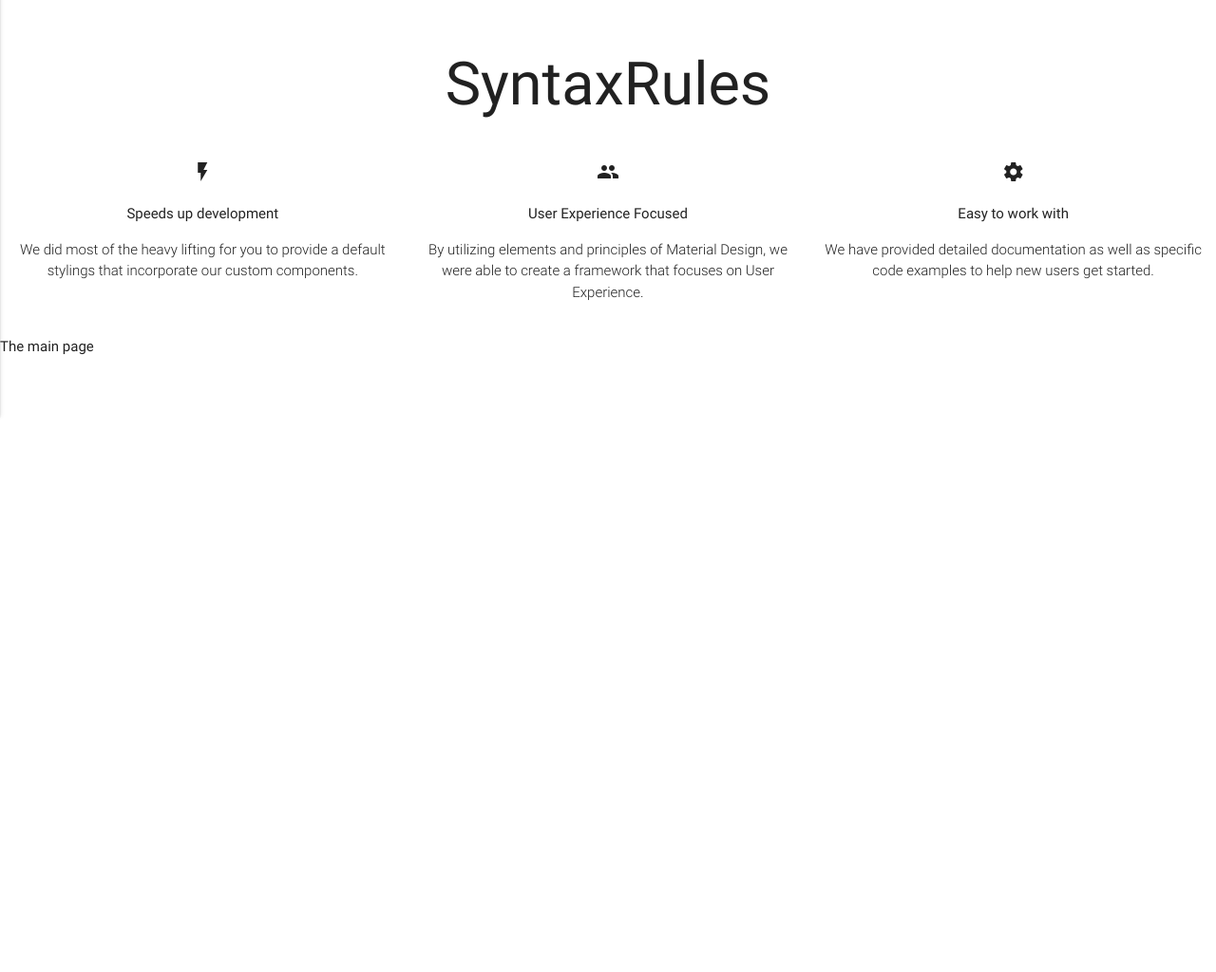
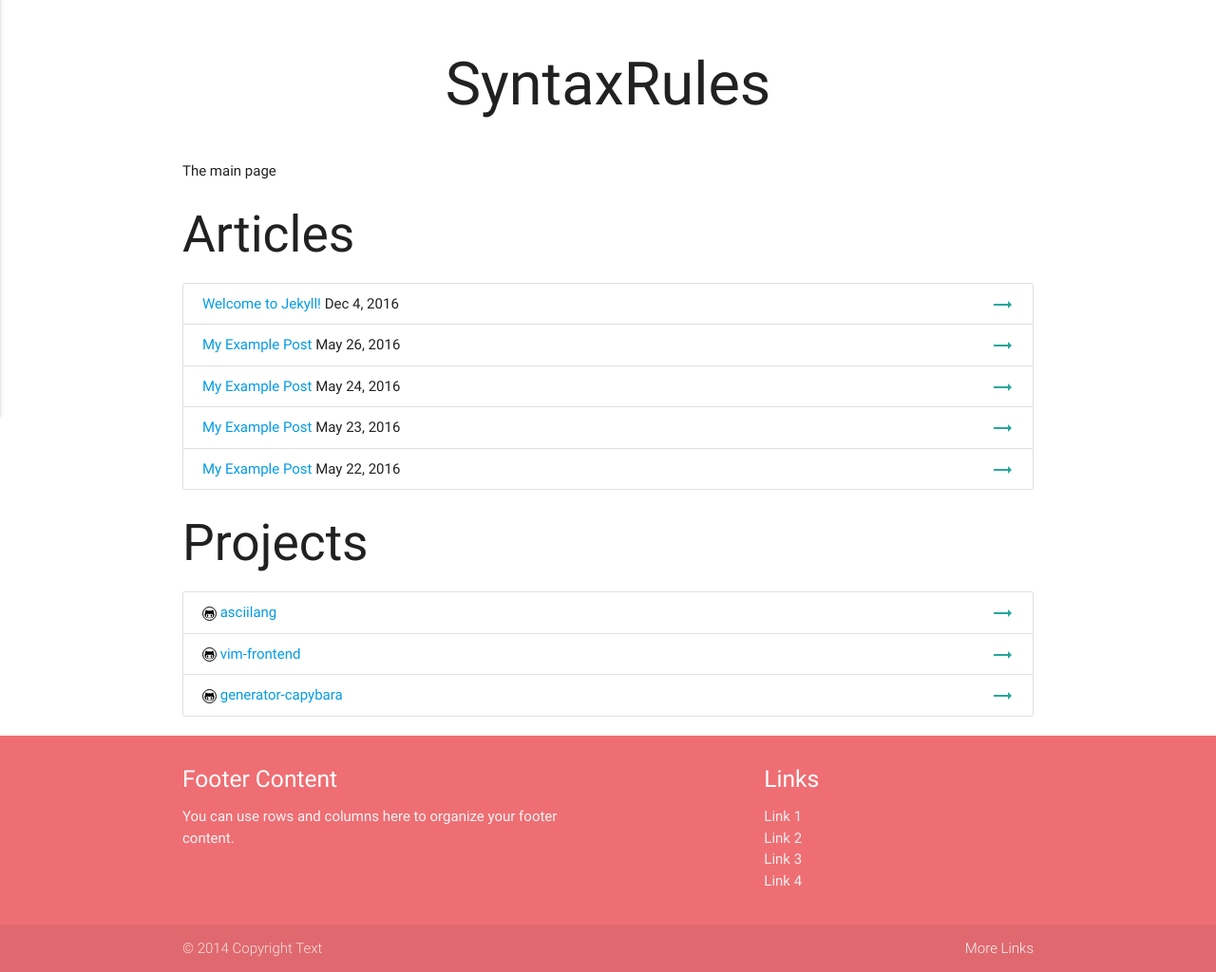
Before and after one commit to SyntaxRules/syntaxrules.github.io, a Jekyll site: the page built from index.md, in a window 1280 px wide, cut to the strip 522-1546 px from the top of the page. Shown: the whole strip at 95% size. Built offline with Jekyll 4.4.1, drawn with Linux system fonts in a browser that asks for light colours; nearby versions of some CDN libraries; before the commit the page ends 914 px from its top, so only the background shows below that.

Commit message:
feat(articles+projects): stub out navigation

```diff
--- a/_config.yml
+++ b/_config.yml
@@ -30,6 +30,28 @@ sass:
 # Build settings
 markdown: kramdown
 
+
+# projects in header index
+projects:
+  - name: asciilang
+    url: https://github.com/victorvoid/asciilang
+  - name: vim-frontend
+    url: https://github.com/victorvoid/vim-frontend
+  - name: generator-capybara
+    url: https://github.com/victorvoid/generator-capybara
+
+media_link:
+  - name: email
+    url: mailto:me@SyntaxRules.com
+  - name: google-plus
+    url: google.com
+  - name: github-alt
+    url: https://github.com/SyntaxRules
+#  - name: twitter
+#    url: me@SyntaxRules.com
+  - name: rss
+    url: /feed.xml
+
 gems:
   - jekyll-feed
 exclude:
--- /dev/null
+++ b/_includes/articles.html
@@ -0,0 +1,10 @@
+<h2>Articles</h2>
+<ul class="collection">
+    {% for post in site.posts limit:include.limit %}
+    <li class="collection-item">
+        <a class="post-link" href="{{ post.url | relative_url }}">{{ post.title | escape }}</a>
+        <span class="post-meta">{{ post.date | date: "%b %-d, %Y" }}</span>
+        <a href="{{ post.url | relative_url }}" class="secondary-content"><i class="material-icons">trending_flat</i></a>
+    </li>
+    {% endfor %}
+</ul>
--- /dev/null
+++ b/_includes/footer.html
@@ -0,0 +1,25 @@
+<footer class="page-footer">
+    <div class="container">
+        <div class="row">
+            <div class="col l6 s12">
+                <h5 class="white-text">Footer Content</h5>
+                <p class="grey-text text-lighten-4">You can use rows and columns here to organize your footer content.</p>
+            </div>
+            <div class="col l4 offset-l2 s12">
+                <h5 class="white-text">Links</h5>
+                <ul>
+                    <li><a class="grey-text text-lighten-3" href="#!">Link 1</a></li>
+                    <li><a class="grey-text text-lighten-3" href="#!">Link 2</a></li>
+                    <li><a class="grey-text text-lighten-3" href="#!">Link 3</a></li>
+                    <li><a class="grey-text text-lighten-3" href="#!">Link 4</a></li>
+                </ul>
+            </div>
+        </div>
+    </div>
+    <div class="footer-copyright">
+        <div class="container">
+            © 2014 Copyright Text
+            <a class="grey-text text-lighten-4 right" href="#!">More Links</a>
+        </div>
+    </div>
+</footer>
--- /dev/null
+++ b/_includes/projects.html
@@ -0,0 +1,14 @@
+<h2>Projects</h2>
+<ul class="collection">
+    {% for project in site.projects limit:include.limit%}
+    <li class="collection-item">
+        <a class="post-link" href="{{ project.url | relative_url }}">
+            <svg class="link-icon">
+                <use xmlns:xlink="http://www.w3.org/1999/xlink" xlink:href="#icon-github-alt"></use>
+            </svg>
+            {{ project.name | escape }}</a>
+        <span class="post-meta">{{ project.date | date: "%b %-d, %Y" }}</span>
+        <a href="{{ project.url | relative_url }}" class="secondary-content"><i class="material-icons">trending_flat</i></a>
+    </li>
+    {% endfor %}
+</ul>
--- a/_includes/splash.html
+++ b/_includes/splash.html
@@ -6,33 +6,13 @@
                  src="https://avatars1.githubusercontent.com/u/4117657?v=3&s=460"/>
         </div>
         <div class="col s1">
-            <!--TODO: Change this into a config option-->
-            <a class="circle-icon-link" href="#">
-                <svg class="icon icon-rss">
-                    <use xmlns:xlink="http://www.w3.org/1999/xlink" xlink:href="#icon-email"></use>
+            {% for link in site.media_link %}
+            <a class="circle-icon-link" href="{{link.url}}">
+                <svg class="icon icon-{{link.name}}">
+                    <use xmlns:xlink="http://www.w3.org/1999/xlink" xlink:href="#icon-{{link.name}}"></use>
                 </svg>
             </a>
-            <!--<a class="circle-icon-link" href="#">-->
-            <!--<svg class="icon icon-rss">-->
-            <!--<use xmlns:xlink="http://www.w3.org/1999/xlink" xlink:href="#icon-twitter"></use>-->
-            <!--</svg>-->
-            <!--</a>-->
-            <a class="circle-icon-link" href="#">
-                <svg class="icon icon-rss">
-                    <use xmlns:xlink="http://www.w3.org/1999/xlink" xlink:href="#icon-google-plus"></use>
-                </svg>
-            </a>
-            <a class="circle-icon-link" href="#">
-                <svg class="icon icon-rss">
-                    <use xmlns:xlink="http://www.w3.org/1999/xlink" xlink:href="#icon-github-alt"></use>
-                </svg>
-            </a>
-            <a class="circle-icon-link" href="#">
-                <svg class="icon icon-rss">
-                    <use xmlns:xlink="http://www.w3.org/1999/xlink" xlink:href="#icon-rss"></use>
-                </svg>
-            </a>
-
+            {% endfor %}
         </div>
     </div>
     <div class="row">
--- a/_layouts/default.html
+++ b/_layouts/default.html
@@ -34,31 +34,19 @@
 
 {% include splash.html %}
 
-<div class="row">
-    <div class="col s4">
-        <div class="center promo promo-example">
-            <i class="material-icons">flash_on</i>
-            <p class="promo-caption">Speeds up development</p>
-            <p class="light center">We did most of the heavy lifting for you to provide a default stylings that incorporate our custom components.</p>
-        </div>
-    </div>
-    <div class="col s4">
-        <div class="center promo promo-example">
-            <i class="material-icons">group</i>
-            <p class="promo-caption">User Experience Focused</p>
-            <p class="light center">By utilizing elements and principles of Material Design, we were able to create a framework that focuses on User Experience.</p>
-        </div>
-    </div>
-    <div class="col s4">
-        <div class="center promo promo-example">
-            <i class="material-icons">settings</i>
-            <p class="promo-caption">Easy to work with</p>
-            <p class="light center">We have provided detailed documentation as well as specific code examples to help new users get started.</p>
-        </div>
-    </div>
+
+
+<div class="container">
+
+    {{ content }}
+
+    {% include articles.html limit=5 %}
+
+    {% include projects.html %}
+
 </div>
 
-{{ content }}
+{% include footer.html %}
 
 <script type="text/javascript" src="https://code.jquery.com/jquery-2.1.1.min.js"></script>
 <script src="{{ site.path }}/js/materialize.js"></script>
--- a/css/main.scss
+++ b/css/main.scss
@@ -22,3 +22,13 @@
     height: 30px;
   }
 }
+
+.link-icon {
+  display: inline-block;
+  border-radius: 50%;
+  border: .1rem solid black;
+  padding: 1px;
+  vertical-align: middle;
+  width: 15px;
+  height: 15px;
+}
```
Also changed, not shown: _posts/2016-05-20-my-example-post.md (added, +12 -0 lines), _posts/2016-05-21-my-example-post.md (added, +12 -0 lines), _posts/2016-05-22-my-example-post.md (added, +12 -0 lines), _posts/2016-05-23-my-example-post.md (added, +12 -0 lines), _posts/2016-05-24-my-example-post.md (added, +12 -0 lines), _posts/2016-05-26-my-example-post.md (added, +12 -0 lines).
